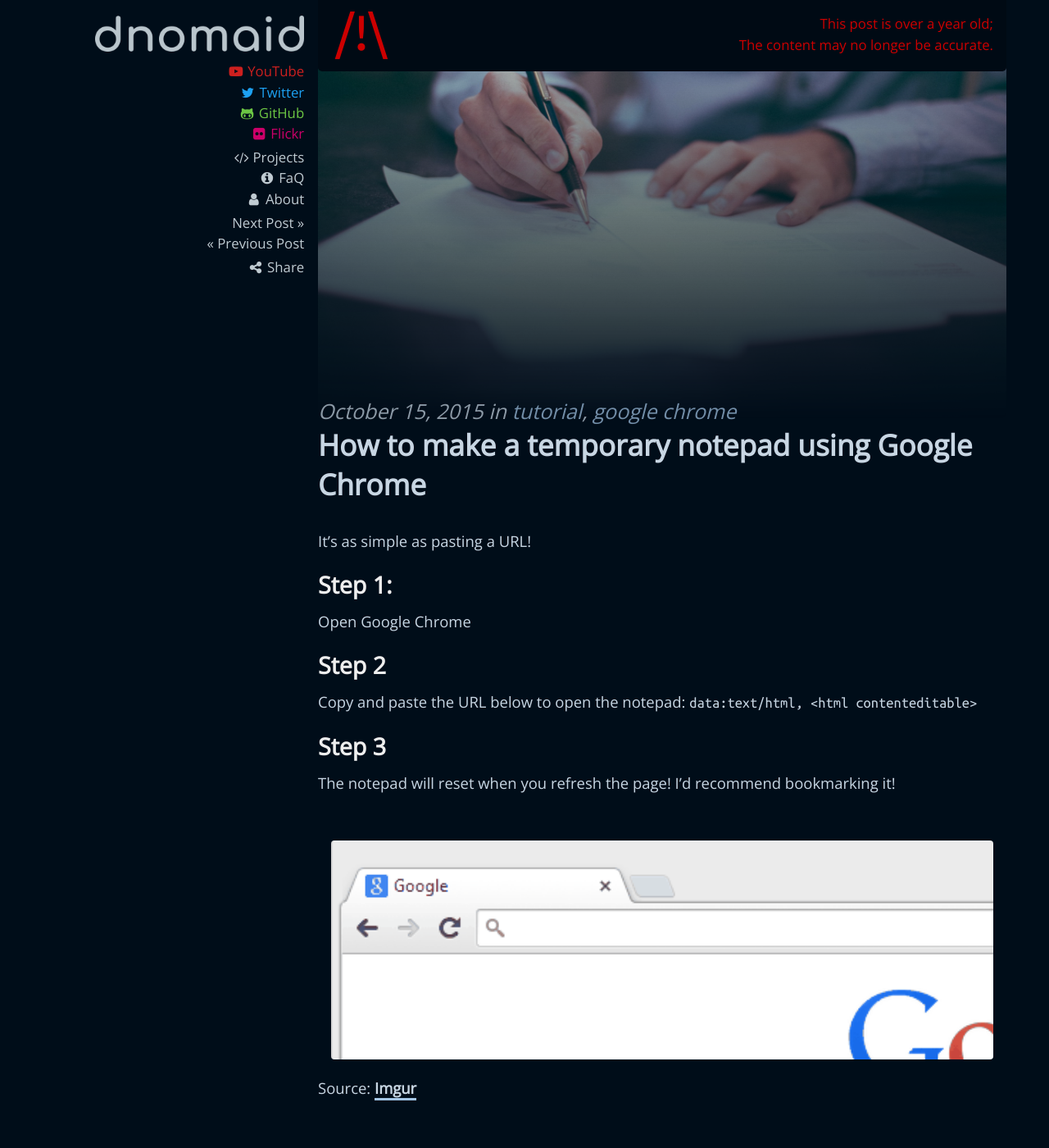
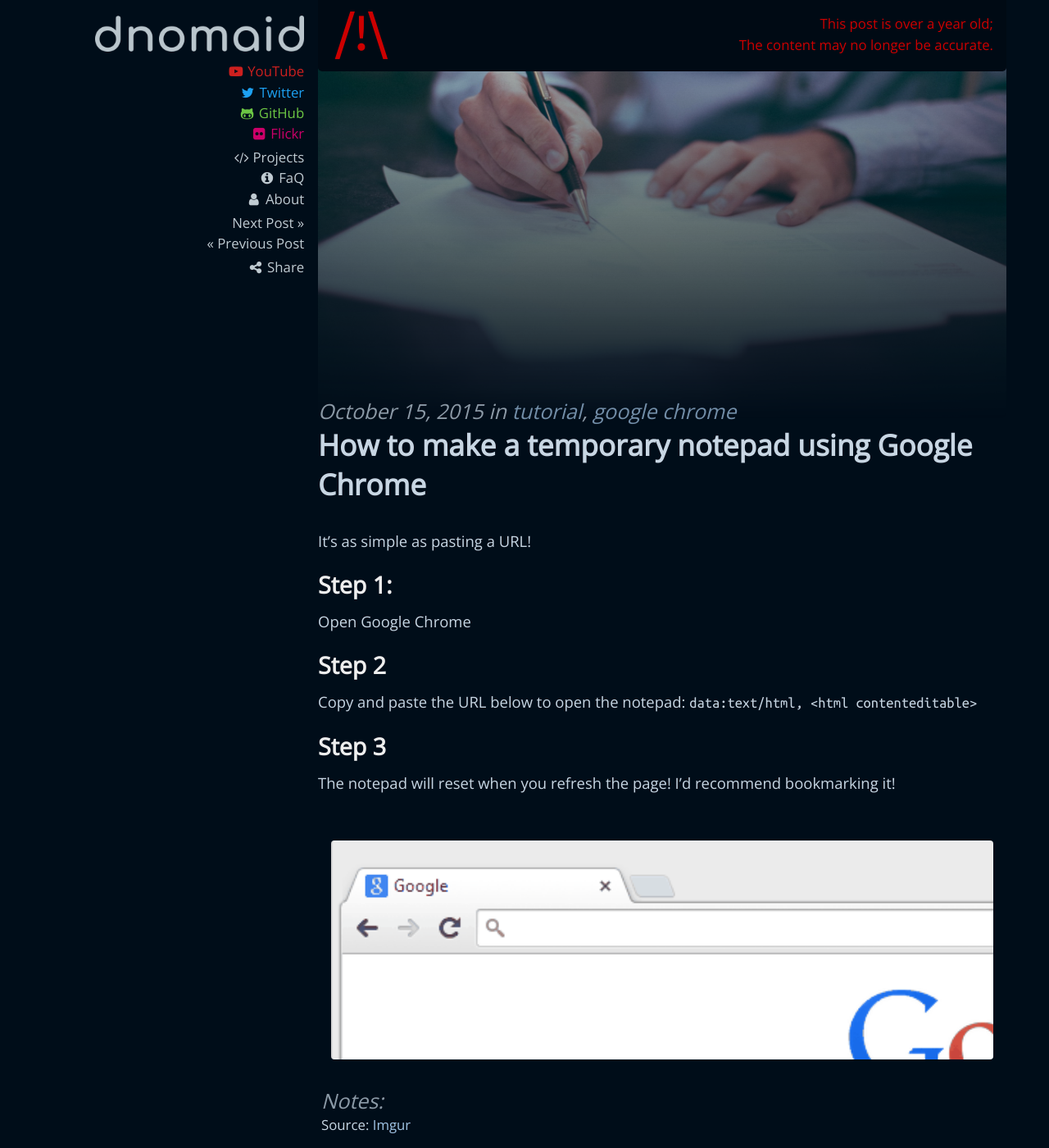
Before and after one commit to tomfishemoji/tomfishemoji.github.io, a Jekyll site: the page built from _posts/2015-10-15-chrome-notepad.md, in a window 1280 px wide and 1400 px high, scrolled down 308 px. Shown: the whole window at 82% size. Built offline with Jekyll 4.4.1, drawn with Linux system fonts in a browser that asks for light colours; some web fonts are replaced; before the commit the page ends 1673 px from its top, so only the background shows below that.

Commit message:
Add "notes" section to posts

```diff
--- a/_layouts/post.html
+++ b/_layouts/post.html
@@ -5,12 +5,20 @@
 <html lang="en-GB">
 {% include head.html %}
 <main>
-  <aside>
+  <aside id="meta">
     {% include post-meta.html %}
   </aside>
   <article>
     {{ content }}
   </article>
+  {% if page.notes %}
+    <aside id="notes">
+      <h4>Notes:</h4>
+      {% for note in page.notes %}
+        <p>{{ note }}</p>
+      {% endfor %}
+    </aside>
+  {% endif %}
 </main>
 {% include scripts.html %}
 </body>
--- a/_posts/2015-10-15-chrome-notepad.md
+++ b/_posts/2015-10-15-chrome-notepad.md
@@ -21,5 +23,3 @@
 The notepad will reset when you refresh the page! I’d recommend bookmarking it!
 
 {% include image.html path="/img/posts/How to make a temporary notepad using Google Chrome/np.gif" %}
-
-<span class="image-caption">Source: <a href="http://imgur.com/gallery/NCfvl">Imgur</a></span>
--- a/css/_post.scss
+++ b/css/_post.scss
@@ -48,6 +48,14 @@
     margin-top: 16px;
     margin-bottom: 16px;
   }
+}
+
+aside#notes {
+  margin-top: 8px;
+  margin-bottom: 8px;
+  border-radius: 4px;
+  border-color: $bg-dark;
+  padding: 4px;
 }
 
 .post-notice {
```
Also changed, not shown: other parts of _posts/2015-10-15-chrome-notepad.md (+2 -0 lines).
